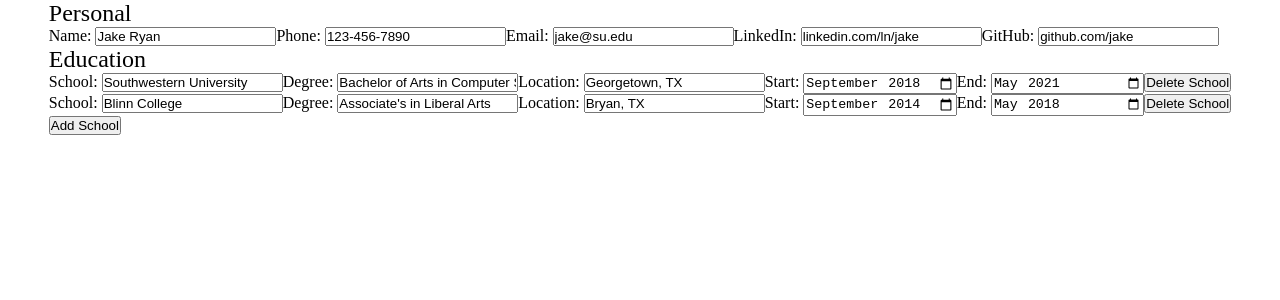
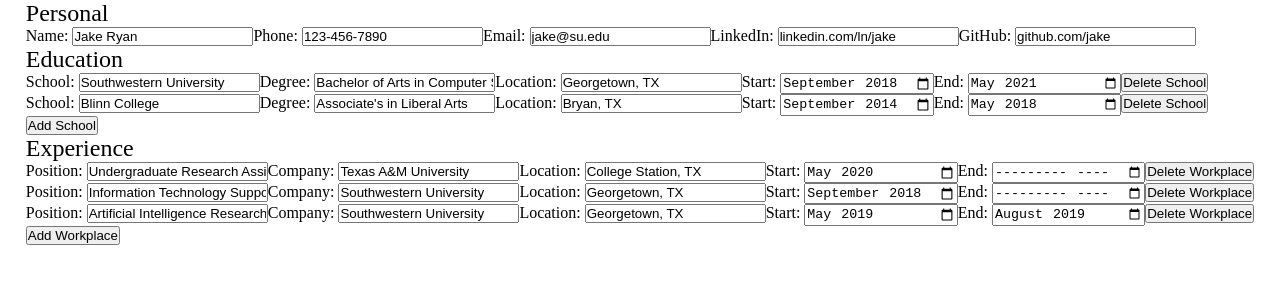
Before and after one commit to endulum/odin-cv-app, a React (Vite) app: page / in a window 1280 px wide. Shown: the top 300 px of the page. Built offline with nearby package versions, Linux system fonts and the light colour scheme.

Commit message:
experience info editor fields

```diff
--- a/src/components/editor/EditorExperience.jsx
+++ b/src/components/editor/EditorExperience.jsx
@@ -1,5 +1,76 @@
-export default function EditorExperience() {
+export default function EditorExperience({
+  onEditExperienceInfo,
+  onAddExperience,
+  onEditExperienceBullet,
+  onAddExperienceBullet,
+  experienceInfo,
+}) {
   return (
-    <div />
+    <div className="editor">
+      <h2>Experience</h2>
+
+      {experienceInfo.map((job) => (
+        <div className="editor-section" key={job.id}>
+          <label>
+            <span>Position: </span>
+            <input
+              type="text"
+              value={job.position}
+              onChange={(e) => onEditExperienceInfo(job.id, 'position', e.target.value)}
+            />
+          </label>
+
+          <label>
+            <span>Company: </span>
+            <input
+              type="text"
+              value={job.company}
+              onChange={(e) => onEditExperienceInfo(job.id, 'company', e.target.value)}
+            />
+          </label>
+
+          <label>
+            <span>Location: </span>
+            <input
+              type="text"
+              value={job.location}
+              onChange={(e) => onEditExperienceInfo(job.id, 'location', e.target.value)}
+            />
+          </label>
+
+          <label>
+            <span>Start: </span>
+            <input
+              type="month"
+              value={job.start}
+              onChange={(e) => onEditExperienceInfo(job.id, 'start', e.target.value)}
+            />
+          </label>
+
+          <label>
+            <span>End: </span>
+            <input
+              type="month"
+              value={job.end}
+              onChange={(e) => onEditExperienceInfo(job.id, 'end', e.target.value)}
+            />
+          </label>
+
+          <button
+            type="button"
+            onClick={() => onEditExperienceInfo(job.id, null, null)}
+          >
+            Delete Workplace
+          </button>
+        </div>
+      ))}
+
+      <button
+        type="button"
+        onClick={onAddExperience}
+      >
+        Add Workplace
+      </button>
+    </div>
   );
 }
```
